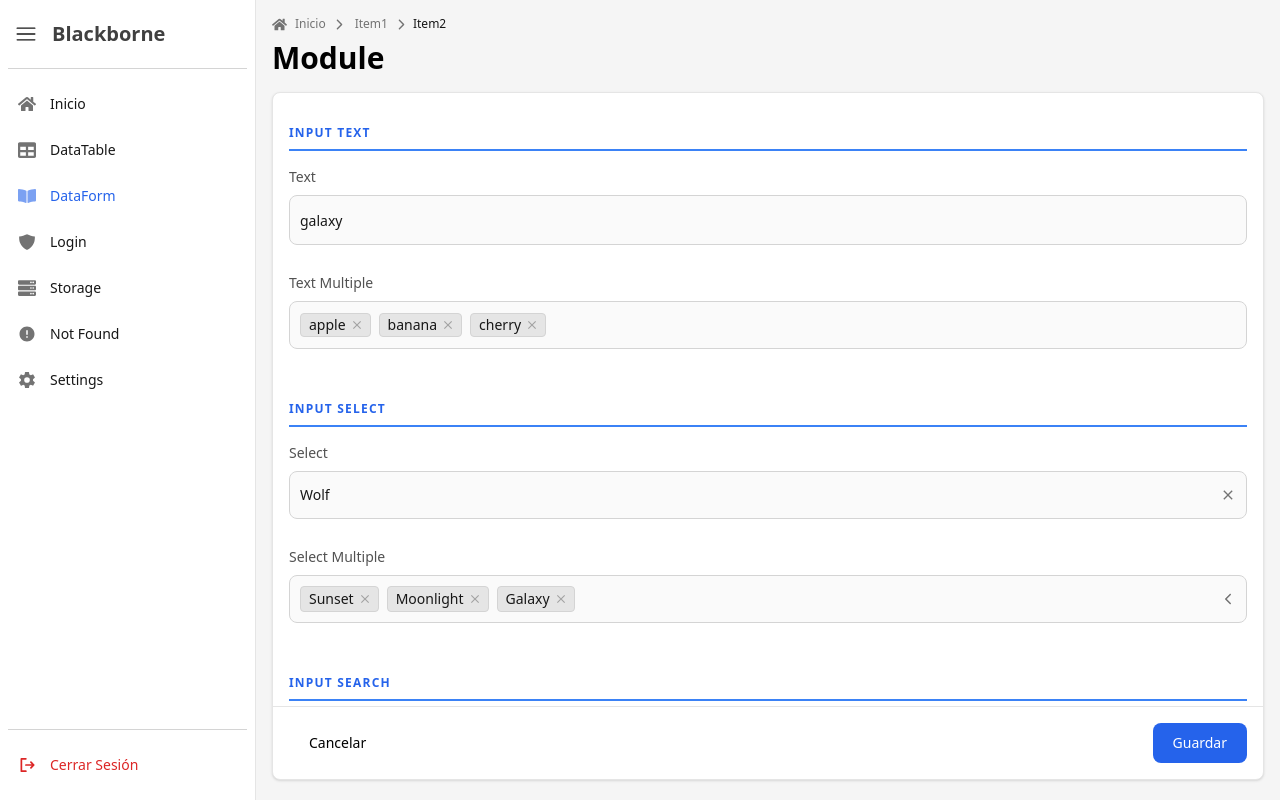
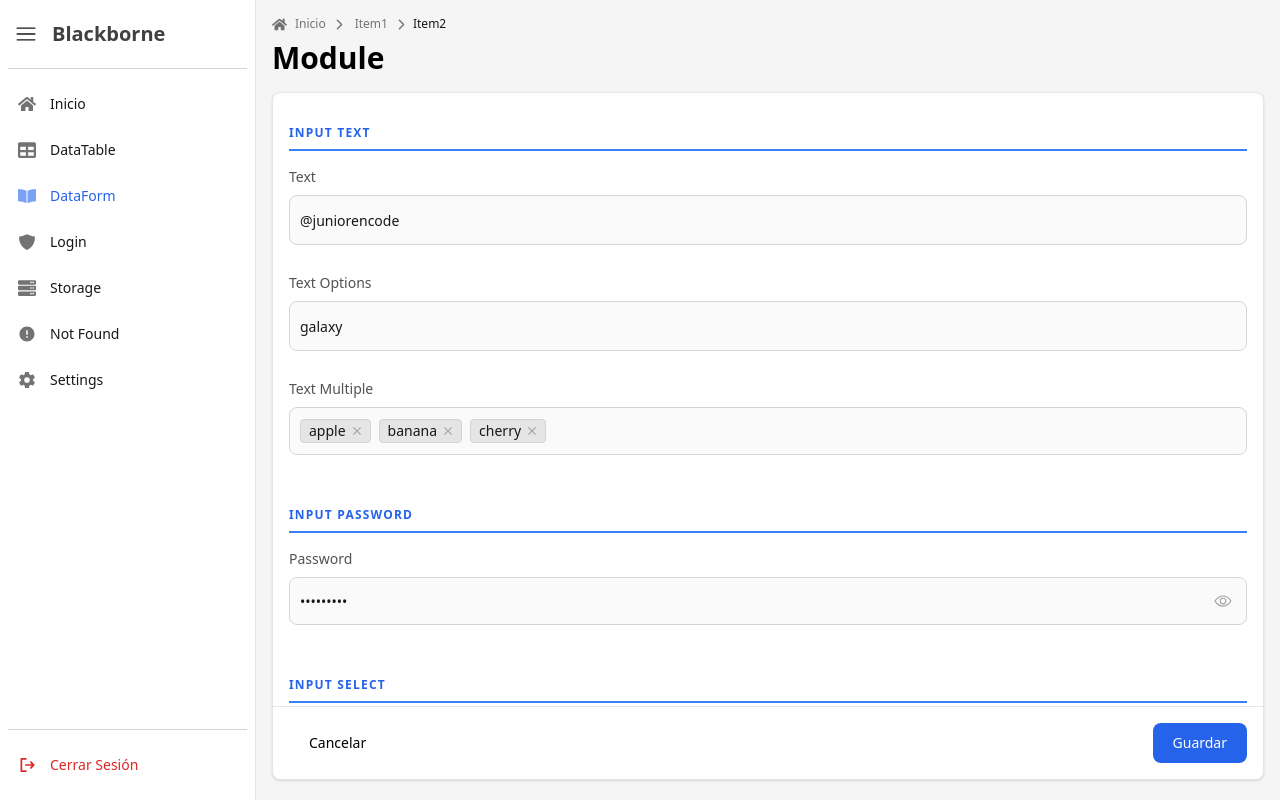
Before and after one commit to juniorencode/blackborne, a React (Vite) app: page /form in a window 1280 px wide. Built offline with nearby package versions, Linux system fonts and the light colour scheme.

Commit message:
feat: form password component

```diff
--- /dev/null
+++ b/lib/components/InputPassword/index.jsx
@@ -0,0 +1,96 @@
+import PropTypes from 'prop-types';
+import { useEffect, useId, useRef, useState } from 'react';
+import { IoEyeOffOutline, IoEyeOutline } from 'react-icons/io5';
+import { cn } from '../../utilities/styles.utilities';
+import { InputContainer } from '../InputContainer';
+
+export const InputPassword = props => {
+  const {
+    className,
+    name,
+    label,
+    register,
+    required,
+    minLength,
+    maxLength,
+    focused,
+    autoComplete,
+    disabled,
+    ...params
+  } = props;
+
+  const domId = useId();
+  const domRef = useRef(null);
+  const [isHidden, setIsHidden] = useState(true);
+  const { errors, value, handleChange } = register(name, {
+    required,
+    minLength,
+    maxLength
+  });
+
+  useEffect(() => {
+    if (domRef.current) {
+      focused && domRef.current.focus();
+      focused && domRef.current.value && domRef.current.select();
+    }
+    // eslint-disable-next-line
+  }, []);
+
+  const onChange = e => handleChange(e.target.value);
+
+  return (
+    <InputContainer
+      className={className}
+      label={label}
+      name={domId}
+      error={errors[name]?.message}
+    >
+      <div className="relative">
+        <input
+          className="p-2.5 pr-12 w-full h-12 sm:text-sm border rounded-lg outline-none focus:ring-4 focus:ring-opacity-30 checked:focus:ring-opacity-30 focus:dark:ring-opacity-40 checked:focus:dark:ring-opacity-40 transition-all text-secondary-900 dark:text-white bg-secondary-50 dark:bg-secondary-700 dark:placeholder-secondary-400 border-secondary-300 dark:border-secondary-600 focus:border-primary-500 dark:focus:border-primary-500 focus:ring-primary-600 dark:focus:ring-primary-500"
+          ref={domRef}
+          role="textbox"
+          id={domId}
+          type={isHidden ? 'password' : 'text'}
+          name={name}
+          value={value !== undefined && value !== null ? value : ''}
+          onChange={onChange}
+          autoComplete={autoComplete ? 'on' : 'off'}
+          disabled={disabled}
+          {...params}
+        />
+        <button
+          className={cn(
+            'absolute top-0 end-0 flex items-center justify-center w-12 h-full rounded-e-lg dark:focus:outline-none text-neutral-400',
+            {
+              'text-primary-500 dark:text-primary-500': !isHidden
+            }
+          )}
+          role="button"
+          type="button"
+          onFocus={() => domRef.current.focus()}
+          onClick={() => setIsHidden(prev => !prev)}
+        >
+          {isHidden ? (
+            <IoEyeOutline size={18} />
+          ) : (
+            <IoEyeOffOutline size={18} />
+          )}
+        </button>
+      </div>
+    </InputContainer>
+  );
+};
+
+InputPassword.propTypes = {
+  className: PropTypes.string,
+  name: PropTypes.string.isRequired,
+  label: PropTypes.string,
+  register: PropTypes.func.isRequired,
+  required: PropTypes.bool,
+  minLength: PropTypes.number,
+  maxLength: PropTypes.number,
+  focused: PropTypes.bool,
+  autoComplete: PropTypes.bool,
+  disabled: PropTypes.bool
+};
--- a/lib/main.js
+++ b/lib/main.js
@@ -6,6 +6,7 @@ export { DataForm } from './components/DataForm';
 export { DataTable } from './components/DataTable';
 export { FormSection } from './components/FormSection';
 export { InputText } from './components/InputText';
+export { InputPassword } from './components/InputPassword';
 export { InputSelect } from './components/InputSelect';
 export { InputSearch } from './components/InputSearch';
 export { Navigation } from './components/Navigation';
--- a/src/pages/FormPage/index.jsx
+++ b/src/pages/FormPage/index.jsx
@@ -2,6 +2,7 @@ import { DataFormLayout } from '../../../lib/layouts';
 import { useForm } from '../../../lib/hooks';
 import {
   FormSection,
+  InputPassword,
   InputSearch,
   InputSelect,
   InputText
@@ -9,8 +10,10 @@ import {
 
 export const FormPage = () => {
   const Form = useForm({
-    text: 'galaxy',
+    text: '@juniorencode',
+    textOptions: 'galaxy',
     textMultiple: ['apple', 'banana', 'cherry'],
+    password: '1234ABCDC',
     select: '2',
     selectMultiple: ['3', '4', '5'],
     search: '2',
@@ -39,6 +42,14 @@ export const FormPage = () => {
             className="col-span-12"
             name="text"
             label="Text"
+            register={Form.register}
+            funcDelete={id => console.log('delete item: ' + id)}
+            minLength={2}
+          />
+          <InputText
+            className="col-span-12"
+            name="textOptions"
+            label="Text Options"
             options={[
               { value: 'apple', label: 'Apple' },
               { value: 'banana', label: 'Banana' },
@@ -73,6 +84,14 @@ export const FormPage = () => {
             register={Form.register}
             funcDelete={id => console.log('delete item: ' + id)}
             minLength={2}
+          />
+        </FormSection>
+        <FormSection title="Input Password">
+          <InputPassword
+            className="col-span-12"
+            name="password"
+            label="Password"
+            register={Form.register}
           />
         </FormSection>
         <FormSection title="Input Select">
```
